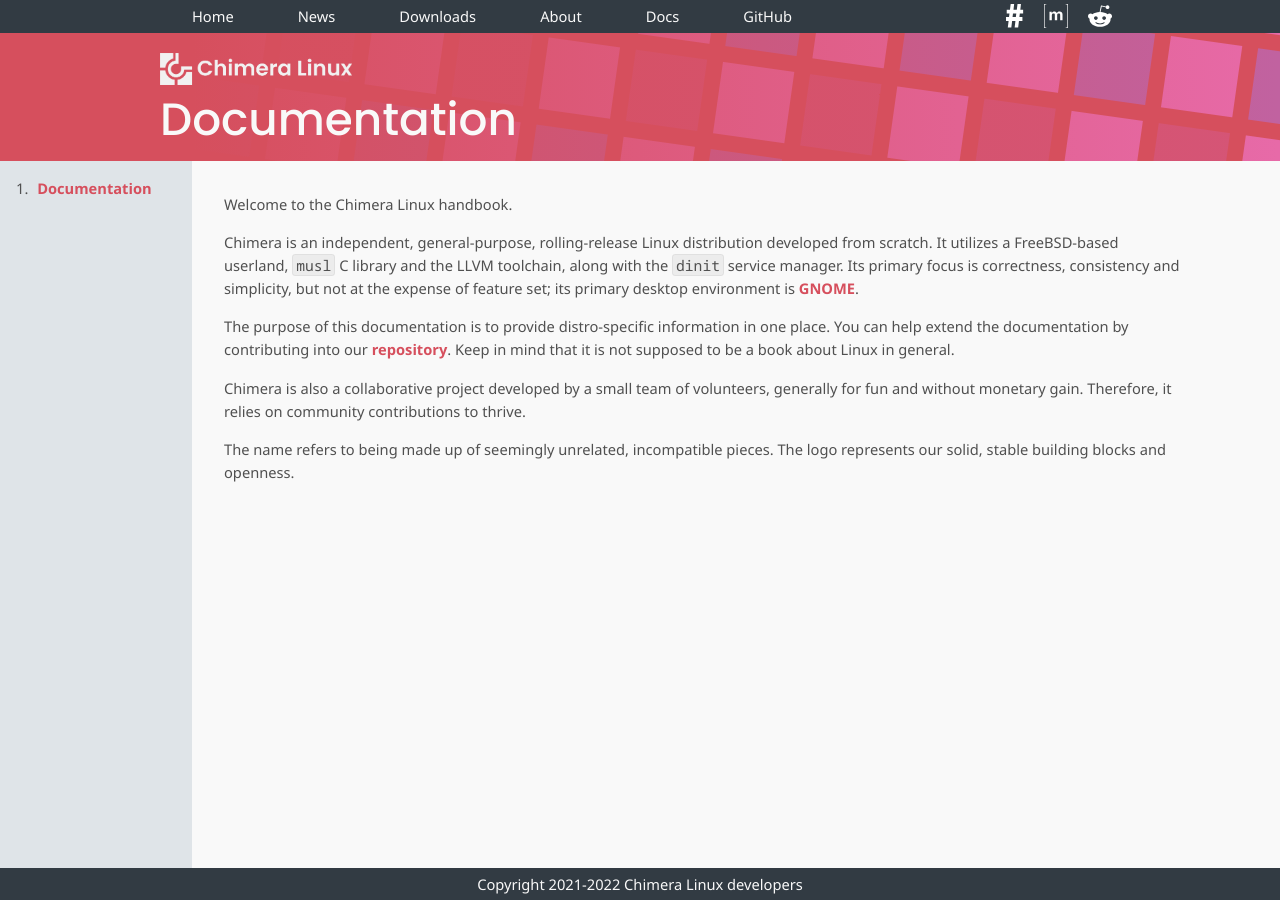
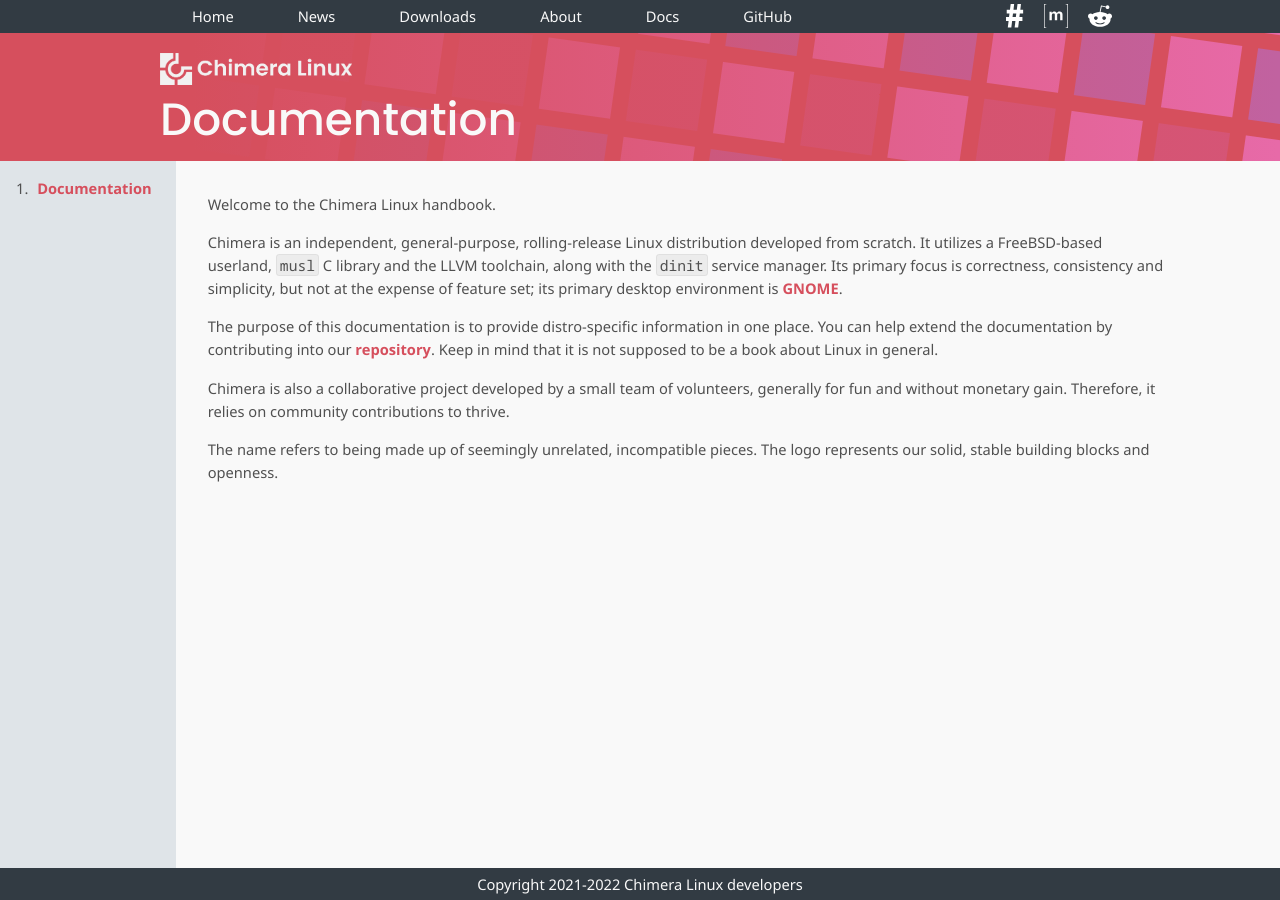
Before and after one commit to chimera-linux/chimera-linux.github.io, a Jekyll site: the page built from _docs/index.md, in a window 1280 px wide. Built offline with Jekyll 4.4.1, drawn with Linux system fonts in a browser that asks for light colours.

Commit message:
make docs sidebar width dynamic

```diff
--- a/assets/css/book.css
+++ b/assets/css/book.css
@@ -9,9 +9,9 @@
 
 #content > nav {
     background-color: var(--color-bg);
-    width: calc(var(--content-gap) * 5);
     flex-shrink: 0;
     padding: var(--content-halfgap);
+    padding-right: var(--content-altgap);
 }
 
 #content > nav ol {
```
